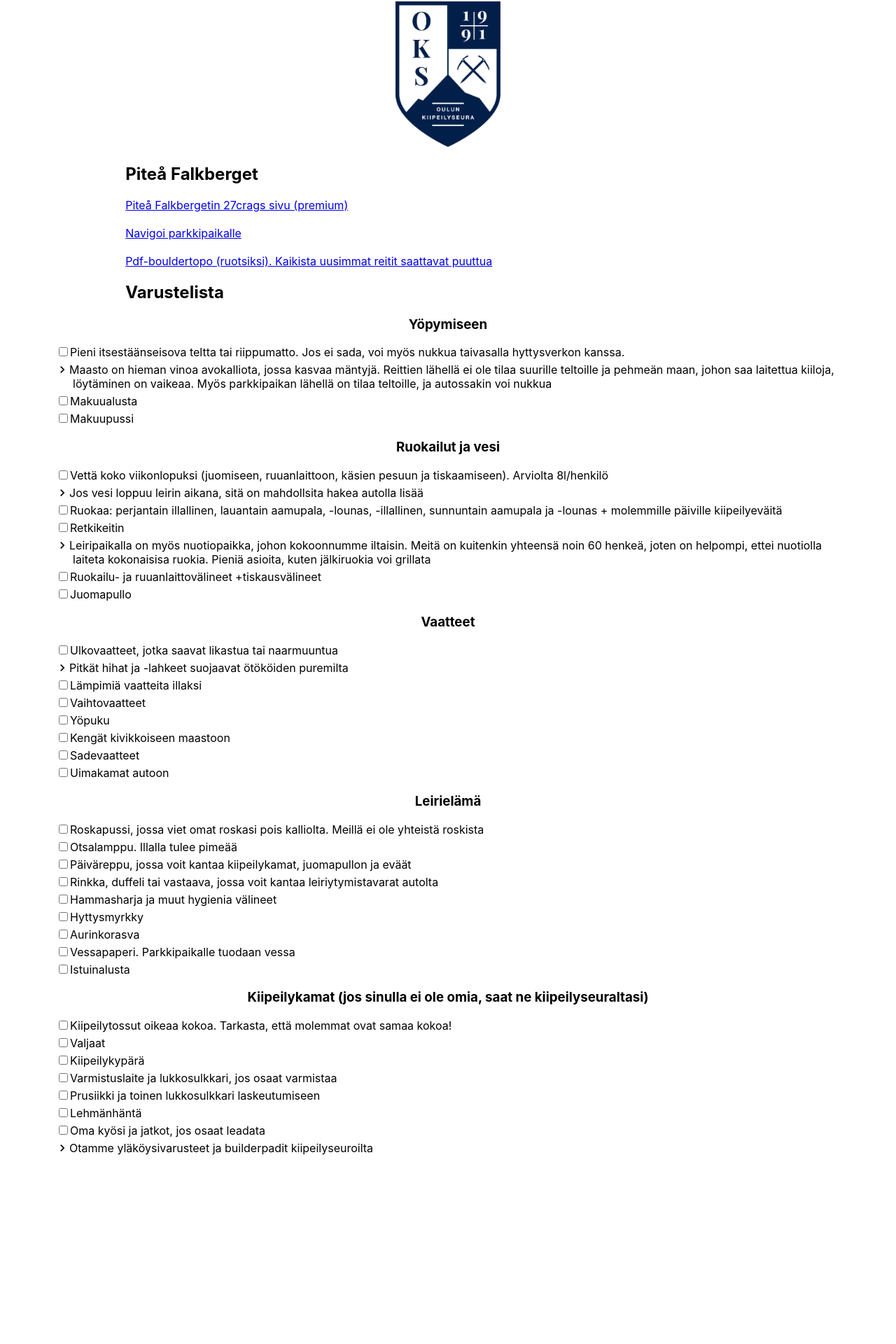
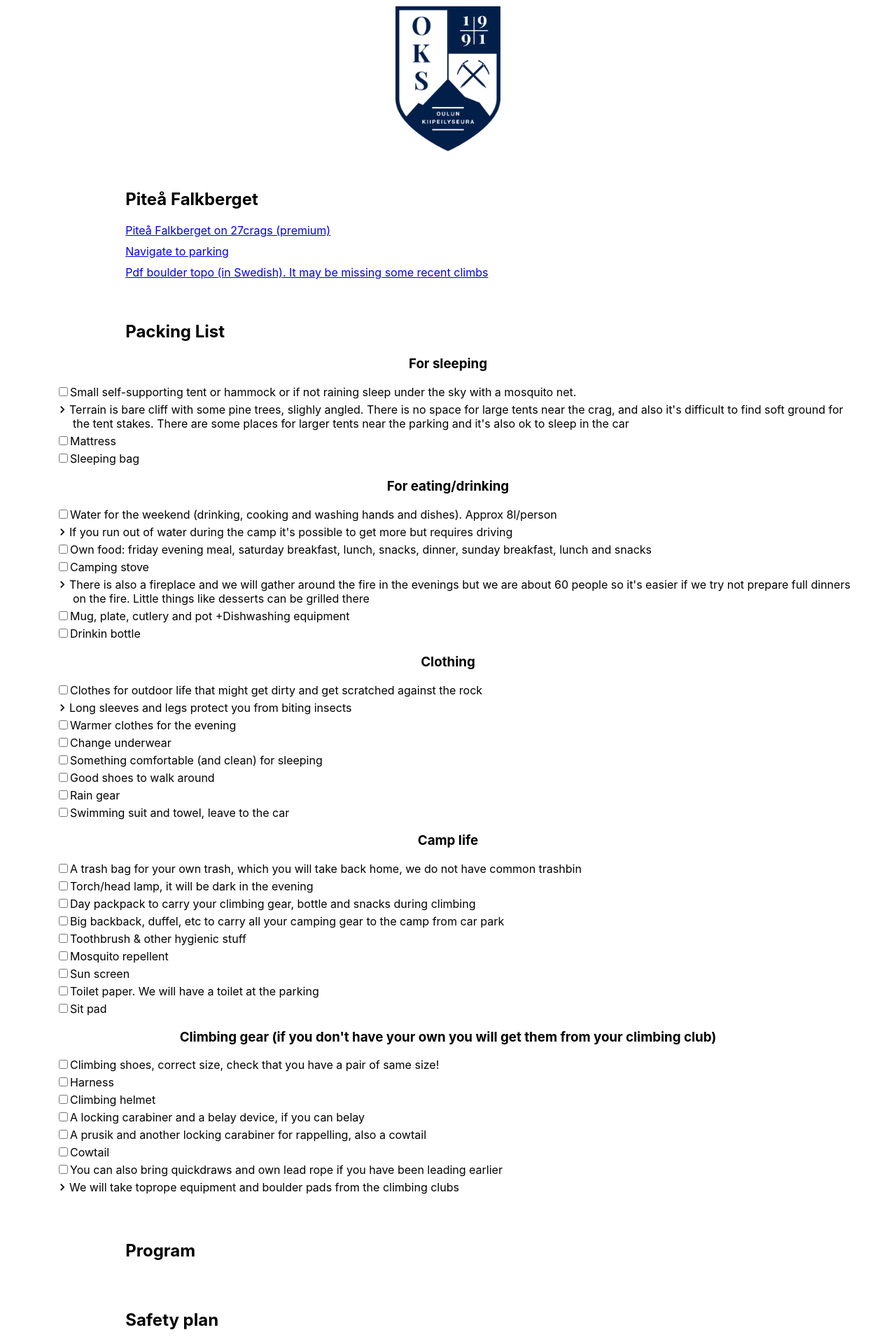
Before and after one commit to pyrybjork/falkberget2022, a React (Create React App) app: page / in a window 1280 px wide. Shown: the part 158-2078 px from the top of the page at 70% size. Before the commit the page ends 1824 px from the top, so only its background shows below. Built offline with nearby package versions, Linux system fonts and the light colour scheme.

Commit message:
cleaning up

```diff
--- a/src/App.css
+++ b/src/App.css
@@ -37,6 +37,7 @@ body {
 .paragraph {
   text-align: left;
   margin: 0 10%;
+  height: fit-content;
 }
 
 /* -- Navigation -- */
@@ -76,13 +77,19 @@ body {
 /* -- Content -- */
 
 .content {
-  margin: 60px 5% 0 5%;
+  margin: 30px 5% 0 5%;
   text-align: center;
 }
 
-#home {
-  position: absolute;
-  top: 0;
+.content > div {
+  padding: 15px 0;
+}
+
+a.anchor {
+  display: block;
+  position: relative;
+  top: -60px;
+  visibility: hidden;
 }
 
 .logos_div > img {
@@ -90,6 +97,11 @@ body {
   max-width: 150px;
   padding: 20px 5px 0 5px;
 }
+
+.paragraph > p {
+  margin: 10px 0;
+}
+
 /* -- Packing List */
 
 .packing_list_category {
--- a/src/App.tsx
+++ b/src/App.tsx
@@ -3,15 +3,16 @@ import './App.css'
 
 import Navigation from './components/navigation'
 import PackingList from './components/packing_list'
-import content from "./data/content"
-import oks_logo from "./img/oks-91.png"
-import boulder_guide from "./img/falkberget_boulder_guide.pdf"
+import FalkbergetInfo from './components/falkberget_info'
+import Start from './components/start'
+import Program from './components/program'
+import SafetyPlan from './components/safety_plan'
 
 type language = 'en' | 'fi' | 'sv'
 
 const App: React.FunctionComponent = () => {
 
-  const [language, setlanguage] = useState<language>('fi');
+  const [language, setlanguage] = useState<language>('en');
 
   const changeLanguage = (lang: language) => {
     setlanguage(lang);
@@ -19,30 +20,16 @@ const App: React.FunctionComponent = () => {
 
   return (
     <div>
-      <div id='home' />
       <Navigation language={language} changeLanguage={changeLanguage}/>
 
       <div className='content'>
-        <h1>{content.main.title[language]}</h1>
 
-        <p className='description paragraph'>{content.main.description[language]}</p>
+        <Start language={language} />
+        <FalkbergetInfo language={language} />
+        <PackingList language={language}></PackingList>
+        <Program language={language} />
+        <SafetyPlan language={language} />
 
-        <div className='logos_div'>
-          <img src={oks_logo} alt="oulunkiipeilyseura" />
-        </div>
-
-        <h2 className='falkberget subtitle'>{content.falkberget_info.title[language]}</h2>
-        <p className='paragraph'>
-          <a href="https://27crags.com/crags/falkberget-603" target="_blank" rel="noreferrer">{content.falkberget_info['27crags'][language]}</a>
-          <br />
-          <br />
-          <a href="https://www.google.com/maps/place/Falkberget+Parkering/@65.380594,21.366302,18z/data=!4m5!3m4!1s0x0:0x6e70188f4d1e2945!8m2!3d65.3808333!4d21.3655556?hl=en-US" target="_blank" rel="noreferrer">{content.falkberget_info.parking[language]}</a>
-          <br />
-          <br />
-          <a href={boulder_guide} target="_blank" rel="noreferrer">{content.falkberget_info.boulder_guide[language]}</a>
-        </p>
-
-        <PackingList language={language}></PackingList>
       </div>
     </div>
   );
--- /dev/null
+++ b/src/components/falkberget_info.tsx
@@ -0,0 +1,25 @@
+import content from "../data/content"
+import React from 'react';
+import boulder_guide from "../img/falkberget_boulder_guide.pdf"
+
+type language = 'en' | 'fi' | 'sv'
+
+interface FalkbergetInfoProps {
+    language: language;
+}
+
+const FalkbergetInfo: React.FunctionComponent<FalkbergetInfoProps> = ({language}: FalkbergetInfoProps) => {
+    return (
+        <div className="falkberget_info">
+            <h2 className='falkberget subtitle'>{content.falkberget_info.title[language]}</h2>
+
+            <div className='paragraph'>
+                <p><a href="https://27crags.com/crags/falkberget-603" target="_blank" rel="noreferrer">{content.falkberget_info['27crags'][language]}</a></p>
+                <p><a href="https://www.google.com/maps/place/Falkberget+Parkering/@65.380594,21.366302,18z/data=!4m5!3m4!1s0x0:0x6e70188f4d1e2945!8m2!3d65.3808333!4d21.3655556?hl=en-US" target="_blank" rel="noreferrer">{content.falkberget_info.parking[language]}</a></p>
+                <p><a href={boulder_guide} target="_blank" rel="noreferrer">{content.falkberget_info.boulder_guide[language]}</a></p>
+            </div>
+        </div>
+    )
+}
+
+export default FalkbergetInfo;
--- a/src/components/navigation.tsx
+++ b/src/components/navigation.tsx
@@ -35,6 +35,8 @@ const Navigation: React.FunctionComponent<NavigationProps> = ({language, changeL
                 <ul className="hamburger_menu">
                     <li onClick={toggleMenu}><a href="#home">{content.nav.home[language]}</a></li>
                     <li onClick={toggleMenu}><a href="#packing_list">{content.nav.packing_list[language]}</a></li>
+                    <li onClick={toggleMenu}><a href="#program">{content.nav.program[language]}</a></li>
+                    <li onClick={toggleMenu}><a href="#safety_plan">{content.nav.safety_plan[language]}</a></li>
                 </ul>
             ) : null}
 
--- a/src/components/packing_list.tsx
+++ b/src/components/packing_list.tsx
@@ -54,6 +54,8 @@ const PackingList: React.FunctionComponent<PackingListProps> = ({language}: Pack
 
     return (
         <div className="packing_list">
+            <a className="anchor" id="packing_list"></a>
+
             <h2 className="subtitle">{content.packing_list.title[language]}</h2>
             <div>
                 {content.packing_list.categories.map((item, index) => (
--- /dev/null
+++ b/src/components/program.tsx
@@ -0,0 +1,20 @@
+import content from "../data/content"
+import React from 'react';
+
+type language = 'en' | 'fi' | 'sv'
+
+interface ProgramProps {
+    language: language;
+}
+
+const Program: React.FunctionComponent<ProgramProps> = ({language}: ProgramProps) => {
+    return (
+        <div className="program">
+            <a className="anchor" id="program"></a>
+
+            <h2 className="subtitle">{content.program.title[language]}</h2>
+        </div>
+    )
+}
+
+export default Program;
--- /dev/null
+++ b/src/components/safety_plan.tsx
@@ -0,0 +1,20 @@
+import content from "../data/content"
+import React from 'react';
+
+type language = 'en' | 'fi' | 'sv'
+
+interface SafetyPlanProps {
+    language: language;
+}
+
+const SafetyPlan: React.FunctionComponent<SafetyPlanProps> = ({language}: SafetyPlanProps) => {
+    return (
+        <div className="safety_plan">
+            <a className="anchor" id="safety_plan"></a>
+
+            <h2 className="subtitle">{content.safety_plan.title[language]}</h2>
+        </div>
+    )
+}
+
+export default SafetyPlan;
--- /dev/null
+++ b/src/components/start.tsx
@@ -0,0 +1,26 @@
+import content from "../data/content"
+import React from 'react';
+import oks_logo from "../img/oks-91.png"
+
+type language = 'en' | 'fi' | 'sv'
+
+interface StartProps {
+    language: language;
+}
+
+const Start: React.FunctionComponent<StartProps> = ({language}: StartProps) => {
+    return (
+        <div className="start">
+            <a className="anchor" id="home"></a>
+            <h1>{content.main.title[language]}</h1>
+
+            <p className='description paragraph'>{content.main.description[language]}</p>
+
+            <div className='logos_div'>
+            <img src={oks_logo} alt="oulunkiipeilyseura" />
+            </div>
+        </div>
+    )
+}
+
+export default Start;
--- a/src/data/content.ts
+++ b/src/data/content.ts
@@ -16,7 +16,19 @@ const content = {
             "en": "Packing list",
             "fi": "Varustelista",
             "sv": ""
-        }
+        },
+
+        "program": {
+            "en": "Program",
+            "fi": "Ohjelma",
+            "sv": ""
+        },
+
+        "safety_plan": {
+            "en": "Safety plan",
+            "fi": "Turvallisuussuunnitelma",
+            "sv": ""
+        },
     },
 
     "main": {
@@ -372,6 +384,22 @@ const content = {
             }
 
         ]
+    },
+
+    "program" : {
+        "title": {
+            "en": "Program",
+            "fi": "Ohjelma",
+            "sv": ""
+        },
+    },
+
+    "safety_plan" : {
+        "title": {
+            "en": "Safety plan",
+            "fi": "Turvallisuussuunnitelma",
+            "sv": ""
+        },
     }
 }
 
```
